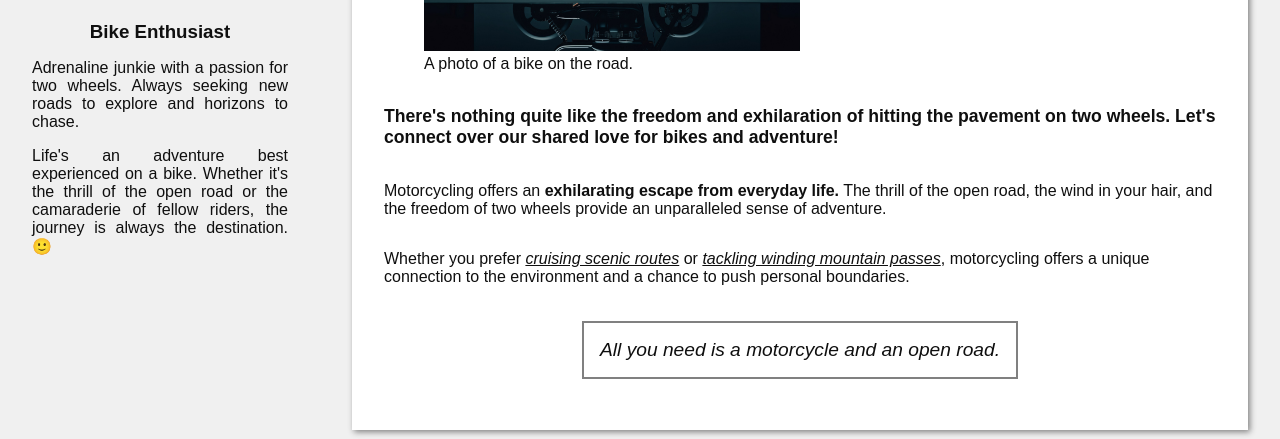
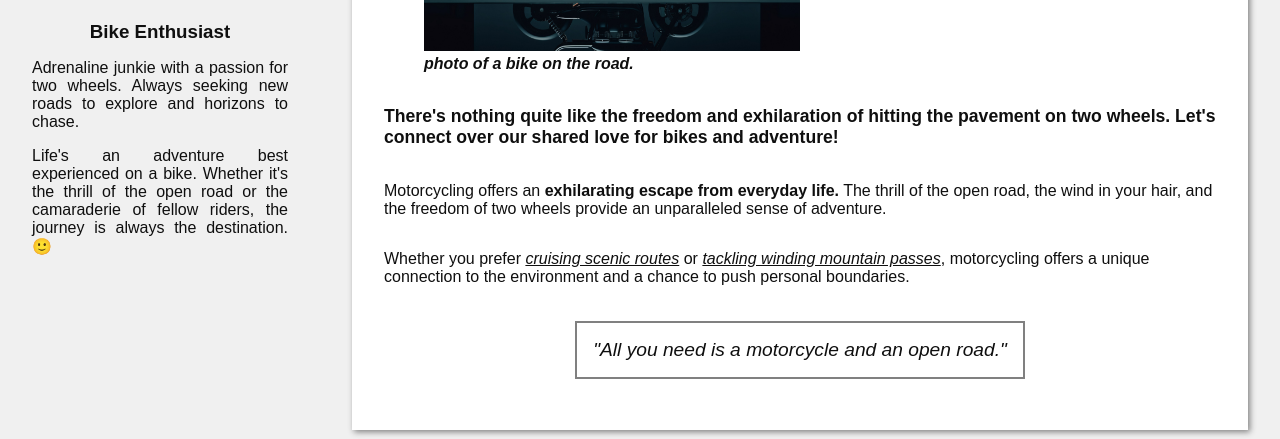
Before and after one commit to Technoratti/Personal-Blog, a plain HTML site: page static/blogPost.html in a window 1280 px wide. Shown: the part 392-831 px from the top of the page. Drawn offline with Linux system fonts and the light colour scheme.

Commit message:
Design Tweak

```diff
--- a/css/blog.css
+++ b/css/blog.css
@@ -33,6 +33,11 @@ article {
 
 .blogPost-img {
     width: 80%;
+}
+
+figcaption span {
+    font-style: italic;
+    font-weight: bold;
 }
 
 .blog-intro {
--- a/static/blogPost.html
+++ b/static/blogPost.html
@@ -25,15 +25,15 @@
 
                     <figure>
                         <img src="/images/bike1s.jpeg" alt="Bike" class="blogPost-img">
-                        <figcaption><span >A photo of a bike on the road.</span></figcaption>
+                        <figcaption><span>photo of a bike on the road.</span></figcaption>
                     </figure>
                     <p class="blog-intro">There's nothing quite like the freedom and exhilaration of hitting the pavement on two wheels. Let's connect over our shared love for bikes and adventure!</p>
                     <p>Motorcycling offers an <b>exhilarating escape from everyday life.</b> The thrill of the open road, the wind in your hair, and the freedom of two wheels provide an unparalleled sense of adventure. </p>
                     <p>Whether you prefer <em><u>cruising scenic routes</u></em> or <em><u>tackling winding mountain passes</u></em>, motorcycling offers a unique connection to the environment and a chance to push personal boundaries.</p>
                     <blockquote>
-                        <span> <em>All you need is a motorcycle and an open road.</em></span>
+                        <span> <em>"All you need is a motorcycle and an open road."</em></span>
                     </blockquote>
-</div>
+                </div>
             </article>
             <div class="box" id="bio">
                 <div class="box bio-image-container">
```
